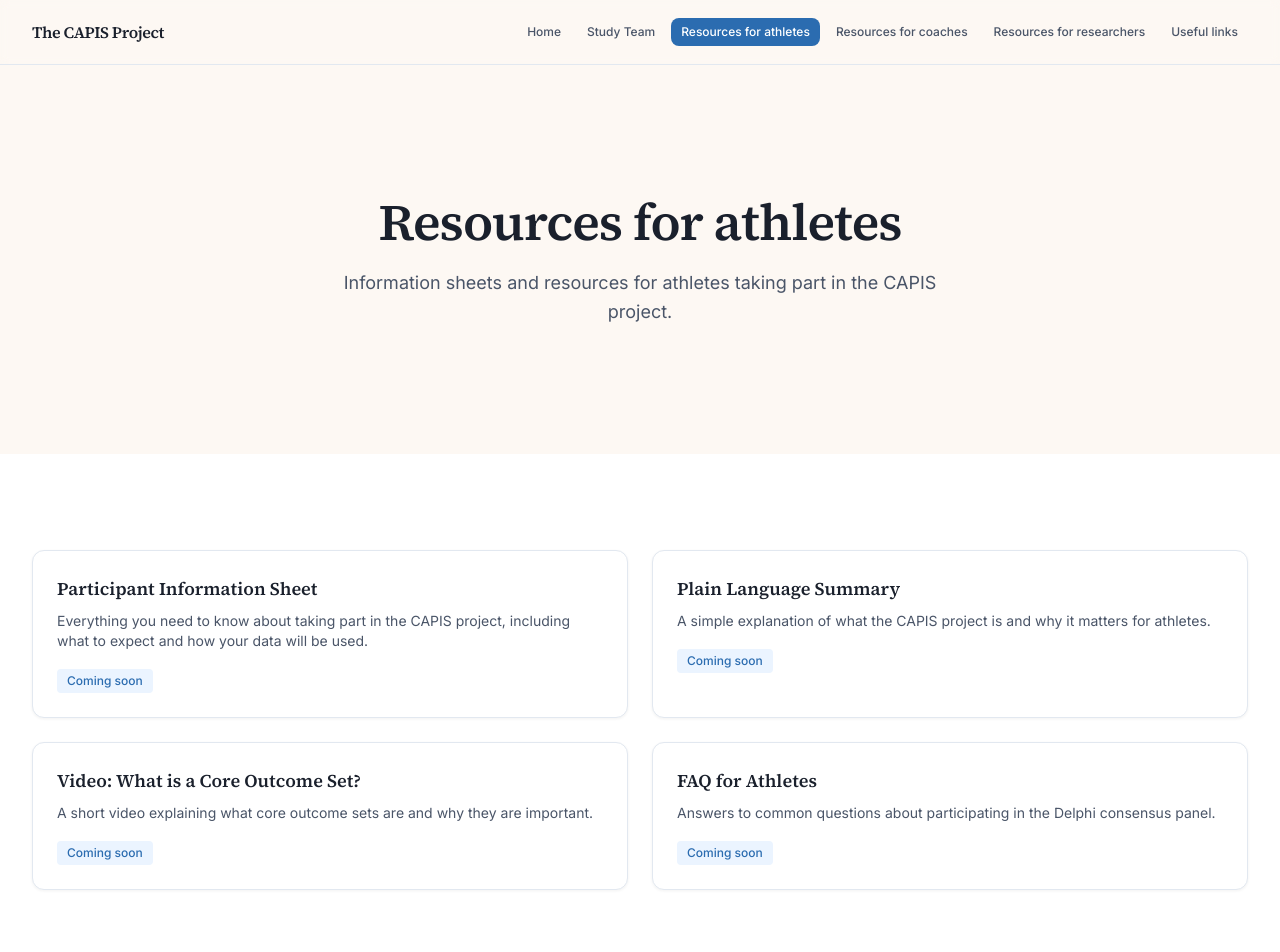
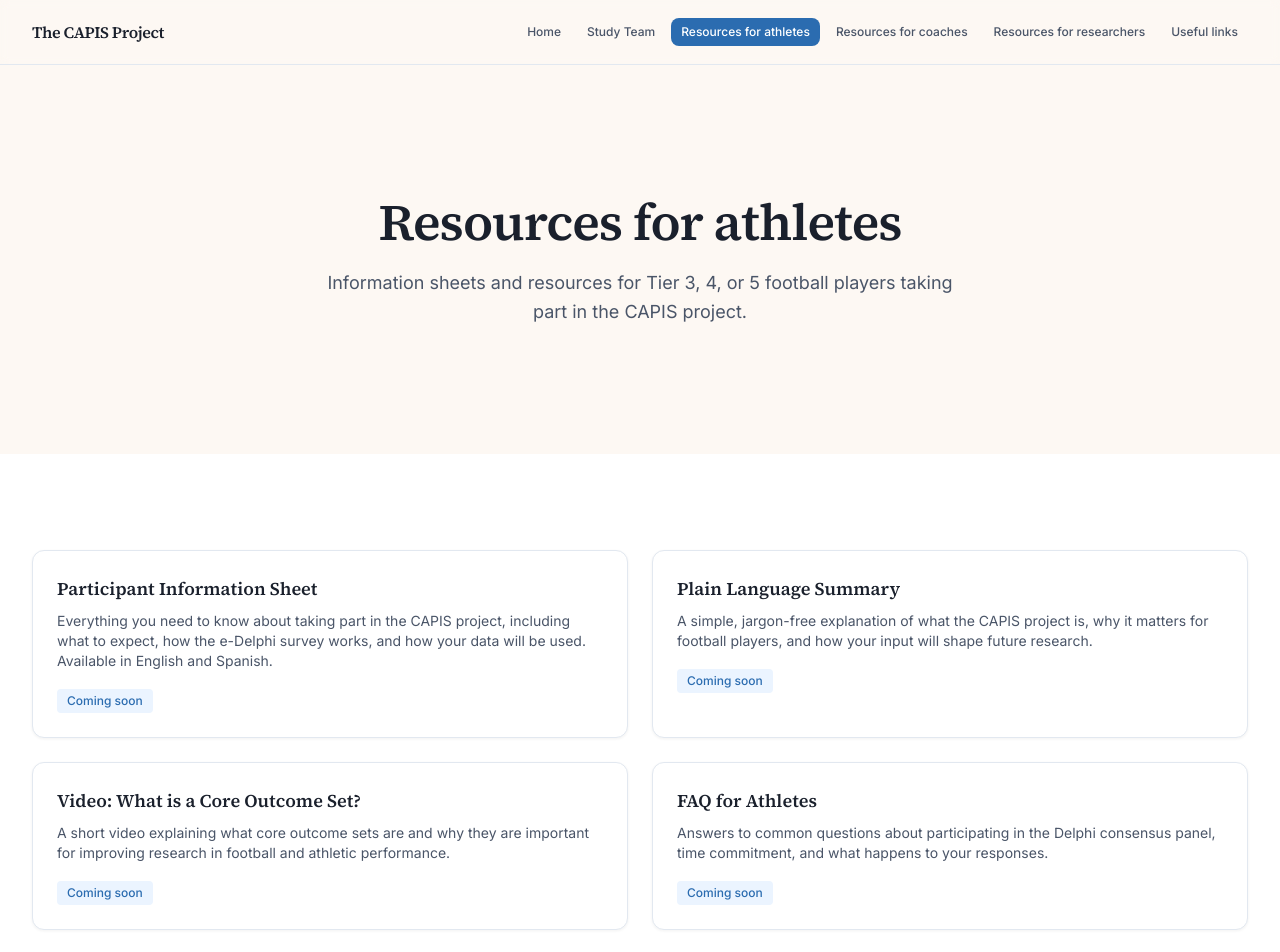
Before and after one commit to LoaizaBetancur/CAPIS-Project-Website, a Next.js app: page /resources/athletes in a window 1280 px wide. Shown: the top 952 px of the page. Built offline with nearby package versions, Linux system fonts and the light colour scheme.

Commit message:
Update page.tsx

```diff
--- a/app/resources/athletes/page.tsx
+++ b/app/resources/athletes/page.tsx
@@ -4,7 +4,7 @@ import Card from "@/components/Card";
 
 export const metadata: Metadata = {
   title: "Resources for athletes",
-  description: "Information and resources for athletes participating in the CAPIS project.",
+  description: "Information and resources for football players participating in the CAPIS project.",
 };
 
 export default function ResourcesAthletesPage() {
@@ -14,7 +14,8 @@ export default function ResourcesAthletesPage() {
         <div className="mx-auto max-w-prose text-center">
           <h1 className="text-display-lg mb-4">Resources for athletes</h1>
           <p className="text-lead text-text-muted">
-            Information sheets and resources for athletes taking part in the CAPIS project.
+            Information sheets and resources for Tier 3, 4, or 5 football players
+            taking part in the CAPIS project.
           </p>
         </div>
       </SectionWrapper>
@@ -26,7 +27,8 @@ export default function ResourcesAthletesPage() {
               <h3 className="font-display text-lg font-semibold mb-2">Participant Information Sheet</h3>
               <p className="text-sm text-text-muted mb-4">
                 Everything you need to know about taking part in the CAPIS project,
-                including what to expect and how your data will be used.
+                including what to expect, how the e-Delphi survey works, and how your
+                data will be used. Available in English and Spanish.
               </p>
               <span className="inline-block rounded bg-accent-soft px-2.5 py-1 text-xs font-medium text-accent">
                 Coming soon
@@ -35,7 +37,8 @@ export default function ResourcesAthletesPage() {
             <Card>
               <h3 className="font-display text-lg font-semibold mb-2">Plain Language Summary</h3>
               <p className="text-sm text-text-muted mb-4">
-                A simple explanation of what the CAPIS project is and why it matters for athletes.
+                A simple, jargon-free explanation of what the CAPIS project is, why it
+                matters for football players, and how your input will shape future research.
               </p>
               <span className="inline-block rounded bg-accent-soft px-2.5 py-1 text-xs font-medium text-accent">
                 Coming soon
@@ -44,7 +47,8 @@ export default function ResourcesAthletesPage() {
             <Card>
               <h3 className="font-display text-lg font-semibold mb-2">Video: What is a Core Outcome Set?</h3>
               <p className="text-sm text-text-muted mb-4">
-                A short video explaining what core outcome sets are and why they are important.
+                A short video explaining what core outcome sets are and why they are
+                important for improving research in football and athletic performance.
               </p>
               <span className="inline-block rounded bg-accent-soft px-2.5 py-1 text-xs font-medium text-accent">
                 Coming soon
@@ -53,7 +57,8 @@ export default function ResourcesAthletesPage() {
             <Card>
               <h3 className="font-display text-lg font-semibold mb-2">FAQ for Athletes</h3>
               <p className="text-sm text-text-muted mb-4">
-                Answers to common questions about participating in the Delphi consensus panel.
+                Answers to common questions about participating in the Delphi consensus
+                panel, time commitment, and what happens to your responses.
               </p>
               <span className="inline-block rounded bg-accent-soft px-2.5 py-1 text-xs font-medium text-accent">
                 Coming soon
```
